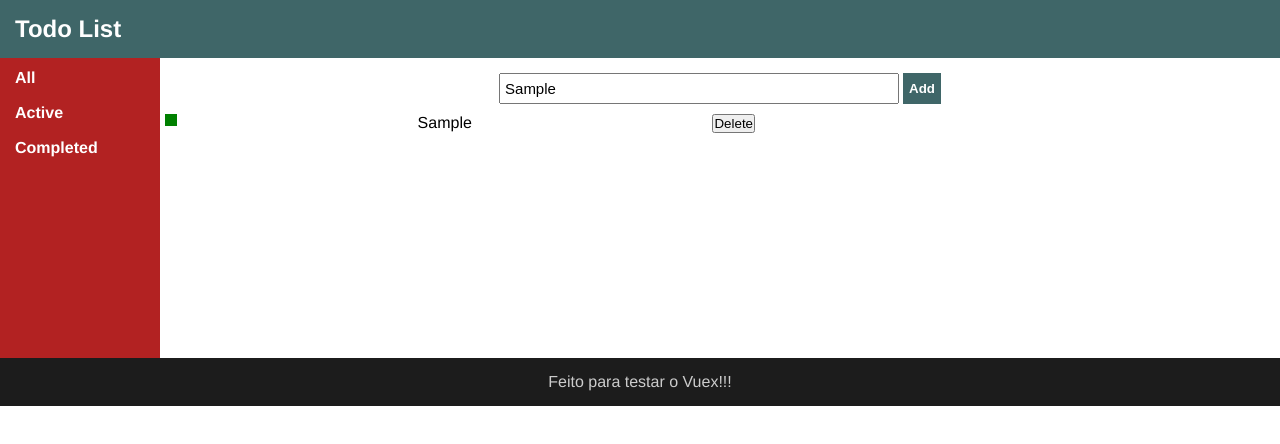
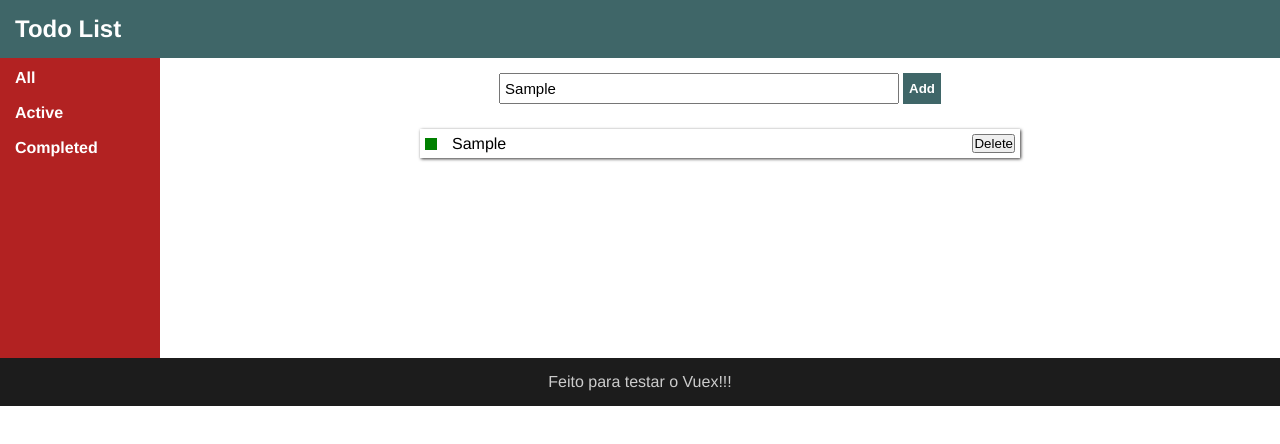
Before and after one commit to candido-luiz/Vue-, a Vue app: page / in a window 1280 px wide. Both pictures are taken after typing "Sample" into the empty fields and a click on the button "Add". Shown: the top 444 px of the page. Built offline with nearby package versions, Linux system fonts and the light colour scheme.

Commit message:
style-sheet: Melhora o estilo da lista de items e dos items em si

```diff
--- a/src/components/TodoItemsList.vue
+++ b/src/components/TodoItemsList.vue
@@ -1,12 +1,17 @@
 <template>
     <div>
-        <div class="addItems">
+        <section class="addItems">
             <AddTodoItem />
-        </div>
-        <div v-for="item in items"
-        :key="item.id">
-            <TodoListItem :item="item"/>
-        </div>
+        </section>
+
+        <section class="todo-list">
+            <TodoListItem v-for="item in items"
+                :key="item.id"
+                :item="item"
+            />
+        </section>
+
+
     </div>
 </template>
 
@@ -29,11 +34,12 @@ export default {
 }
 </script>
 
-<style>
-/* .todo-items{
+<style scoped>
+
+.todo-list{
+    margin-top: 20px;
     display: flex;
     flex-direction: column;
-    justify-content: center;
     align-items: center;
-} */
+}
 </style>
--- a/src/components/TodoListItem.vue
+++ b/src/components/TodoListItem.vue
@@ -1,7 +1,7 @@
 <template>
     <div class="list-item">
         <div class="checkButton"></div>
-        <div>{{item.text}}</div>
+        <div class="item-text">{{item.text}}</div>
         <button>Delete</button>
     </div>
 </template>
@@ -18,17 +18,23 @@ export default {
 .list-item{
     display: flex;
     justify-content: space-between;
+    align-items: center;
     max-width: 600px;
     width: 100%;
     padding: 5px;
     margin: 5px 0;
+    background-color: #fff;
+    box-shadow: 1px 1px 3px #3a3939;
 }
 .checkButton{
     width: 12px;
     height: 12px;
     background-color: green;
 }
-
+.item-text{
+    flex: 1;
+    margin-left: 15px;
+}
 .btn-delete{
     padding: 5px 6px;
 }
```
